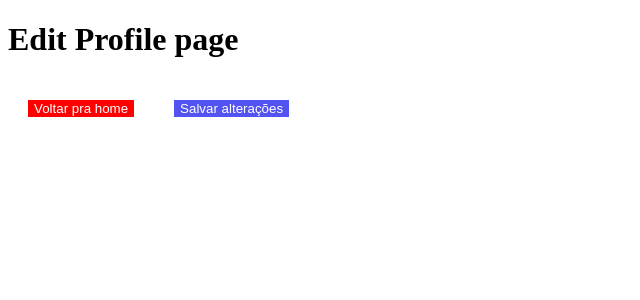
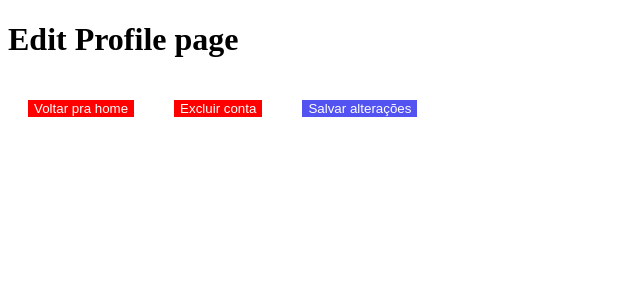
Before and after one commit to FelypeNasc/my-alpha-profiler, a React (Create React App) app in the folder frontend/: page /edit-profile in a window 1280 px wide. Shown: the top 300 px of the page, without its empty margins (0-640 px from the left). Built offline with nearby package versions, Linux system fonts and the light colour scheme.

Commit message:
Só quero q isso acabe logo :(

```diff
--- a/frontend/assets/example.js
+++ /dev/null
@@ -1 +0,0 @@
-// Guarde os assets nessa pasta
--- a/frontend/components/example.js
+++ /dev/null
@@ -1 +0,0 @@
-// Crie os componentes nessa pasta
--- a/frontend/modules/example.js
+++ /dev/null
@@ -1 +0,0 @@
-// Crie os módulos frontend nessa pasta
--- a/frontend/pages/example.js
+++ /dev/null
@@ -1 +0,0 @@
-// Crie as páginas react nessa pasta
--- a/frontend/src/pages/EditProfile/index.js
+++ b/frontend/src/pages/EditProfile/index.js
@@ -5,6 +5,7 @@ function App() {
     <>
       <h1>Edit Profile page</h1>
       <NegativeButton path='/home' label='Voltar pra home' />
+      <NegativeButton path='/home' label='Excluir conta' />
       <PositiveButton path='/home' label='Salvar alterações' />
     </>
   );
--- a/frontend/src/pages/Login/index.js
+++ b/frontend/src/pages/Login/index.js
@@ -1,5 +1,6 @@
 import {PositiveButton, UserInput} from '../../components/exporterOfComponents'
 import {NavLink} from "react-router-dom";
+import { useState } from 'react';
 
 function Login() {
   return (
```
